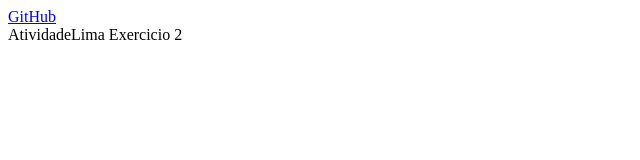
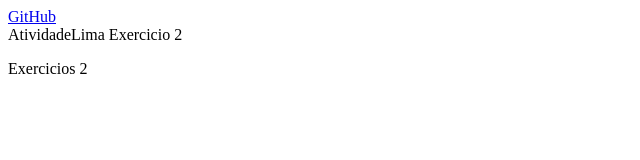
Before and after one commit to BrunoAkiraSenai/Exercicio2, a plain HTML site: page index.html in a window 1280 px wide. Shown: the whole page, without its empty margins (0-640 px from the left). Drawn offline with Linux system fonts and the light colour scheme.

Commit message:
Update index.html

```diff
--- a/index.html
+++ b/index.html
@@ -11,5 +11,7 @@
     </nav>
 
     <footer>AtividadeLima Exercicio 2</footer>
+
+    <p>Exercicios 2</p>
   </body>
 </html>
```
